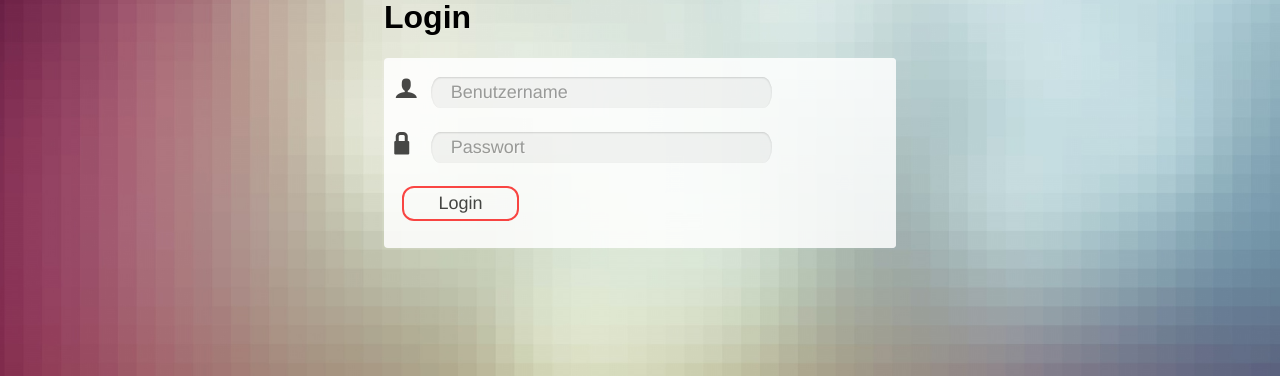
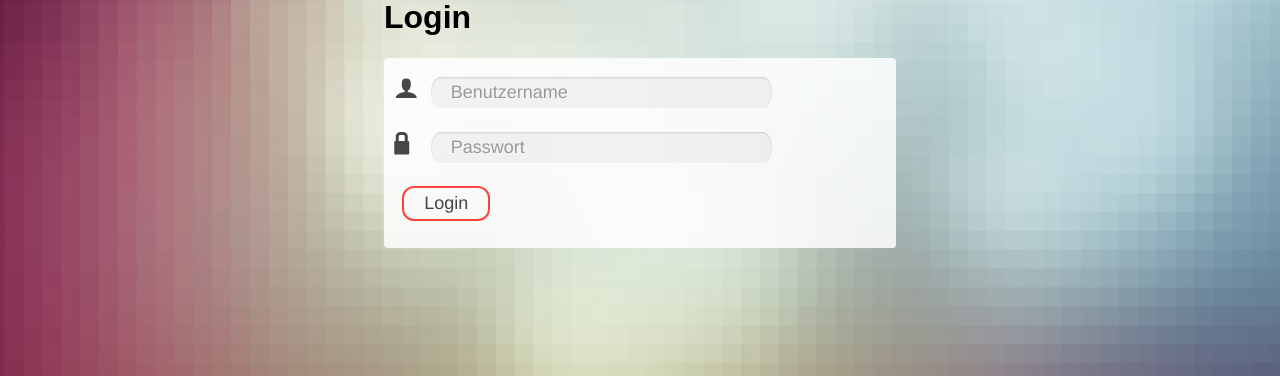
Before and after one commit to tecnot2773/Tankpreise, a PHP site: page /login.php in a window 1280 px wide. Shown: the part 87-463 px from the top of the page. Run offline with PHP 8.4, Linux system fonts and the light colour scheme; some web fonts are replaced.

Commit message:
Update buttons.css

```diff
--- a/css/generic/buttons.css
+++ b/css/generic/buttons.css
@@ -16,7 +16,7 @@
 	color: black;
 	border: 2px solid #ff0000;
 	border-radius: 12px;
-	width: 23.25%;
+	width: auto;
 }
 .button:hover {
 	background-color: #ff0000;
```
